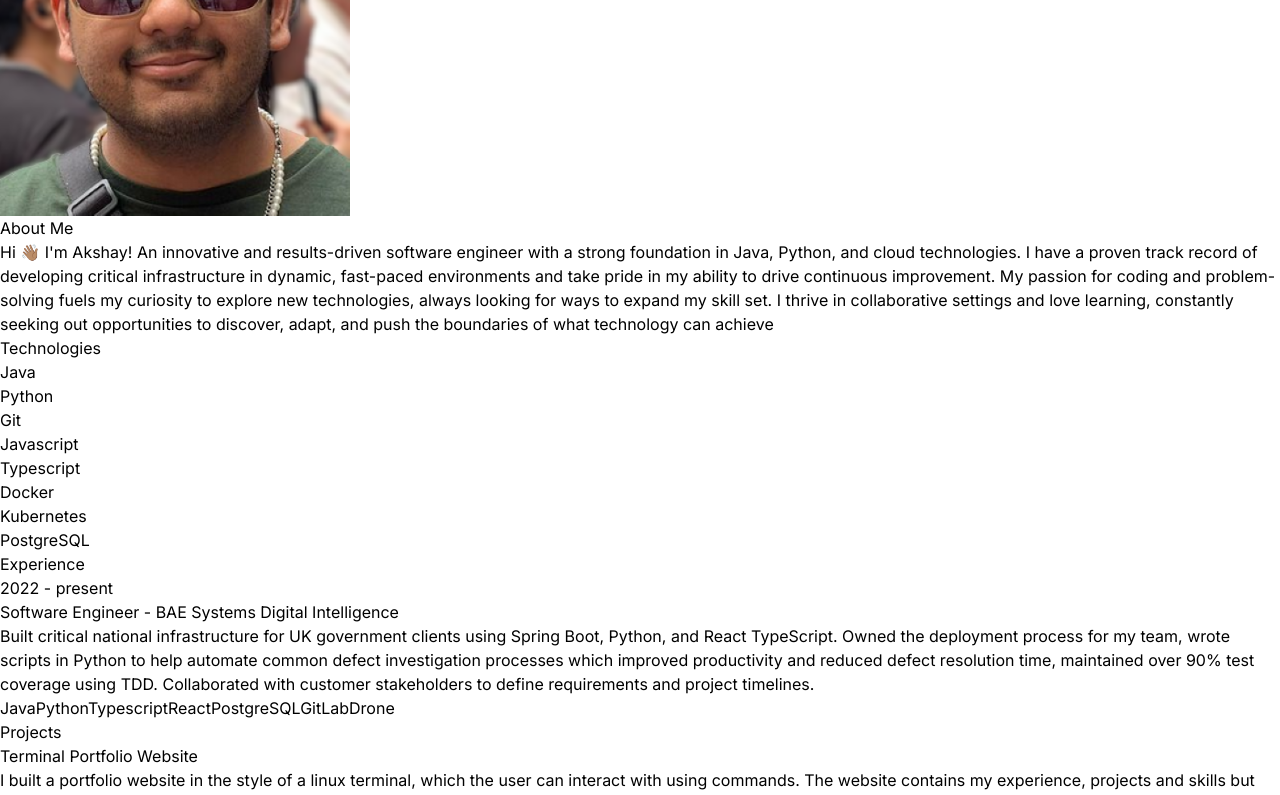
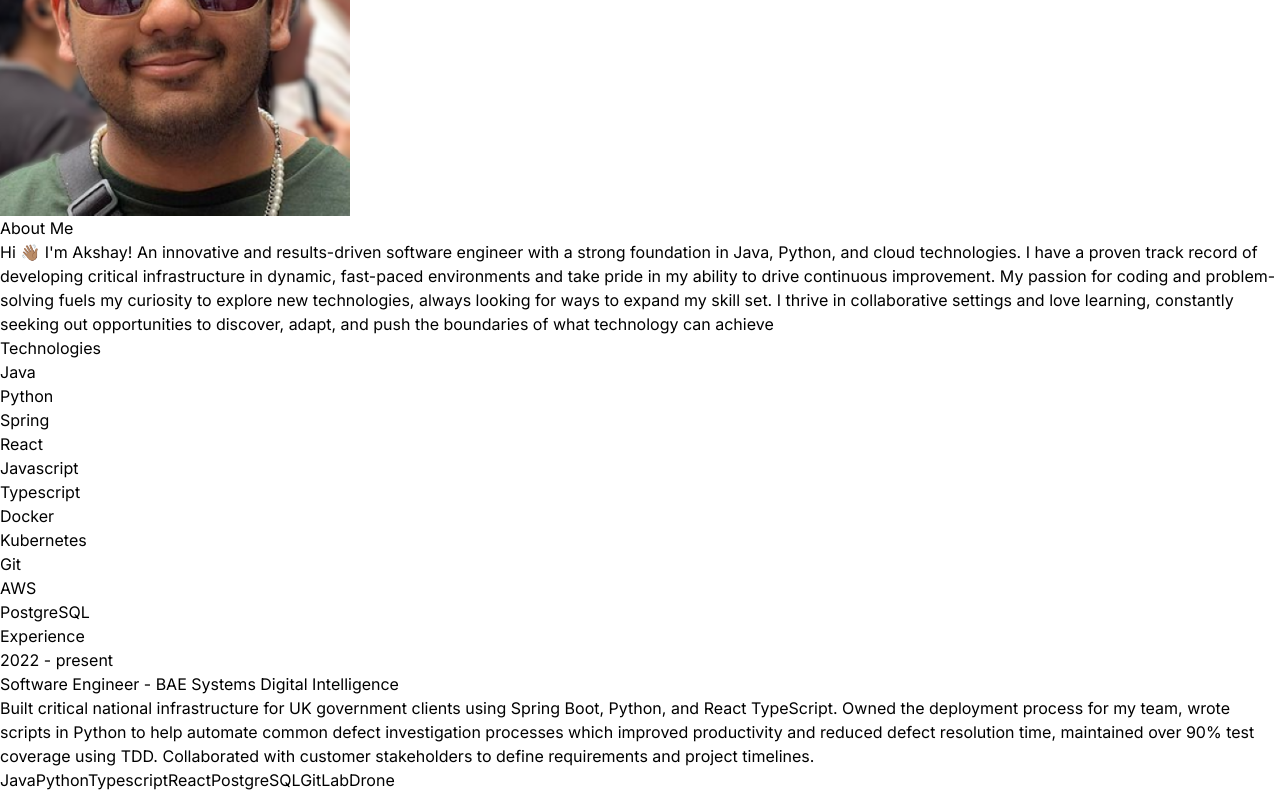
Before and after one commit to akshaypal123/gui-portfolio-website, a React (Vite) app: page / in a window 1280 px wide. Shown: the part 381-1176 px from the top of the page. Built offline with nearby package versions, Linux system fonts and the light colour scheme; some icons are missing.

Commit message:
added more technologies to tech section

```diff
--- a/src/components/Tech.jsx
+++ b/src/components/Tech.jsx
@@ -19,11 +19,18 @@ const Tech = () => {
             <h2 className='text-center pt-2 text-lg text-white'>Python</h2>
           </div>
         </div>
-        {/* Git Logo */}
+        {/* Spring Logo */}
         <div className='px-4'>
-        <i className="ci ci-git ci-5x"></i>
+          <i className="ci ci-spring ci-5x"></i>
           <div className='flex flex-col'>
-            <h2 className='text-center pt-2 text-lg text-white'>Git</h2>
+            <h2 className='text-center pt-2 text-lg text-white'>Spring</h2>
+          </div>
+        </div>
+        {/* React Logo */}
+        <div className='px-4'>
+          <i className="ci ci-reactjs ci-5x"></i>
+          <div className='flex flex-col'>
+            <h2 className='text-center pt-2 text-lg text-white'>React</h2>
           </div>
         </div>
         {/* Javascript Logo */}
@@ -54,6 +61,20 @@ const Tech = () => {
             <h2 className='text-center pt-2 text-lg text-white'>Kubernetes</h2>
           </div>
         </div>
+        {/* Git Logo */}
+        <div className='px-4'>
+        <i className="ci ci-git ci-5x"></i>
+          <div className='flex flex-col'>
+            <h2 className='text-center pt-2 text-lg text-white'>Git</h2>
+          </div>
+        </div>
+        {/* AWS Logo */}
+        <div className='px-4'>
+        <i className="ci ci-aws ci-5x"></i>
+          <div className='flex flex-col'>
+            <h2 className='text-center pt-2 text-lg text-white'>AWS</h2>
+          </div>
+        </div>
         {/* PostgreSQL Logo */}
         <div className='px-4'>
           <i className="ci ci-postgresql ci-5x"></i>
```
Also changed, not shown: 1 other file (tests, documents, lock files or other folders).
